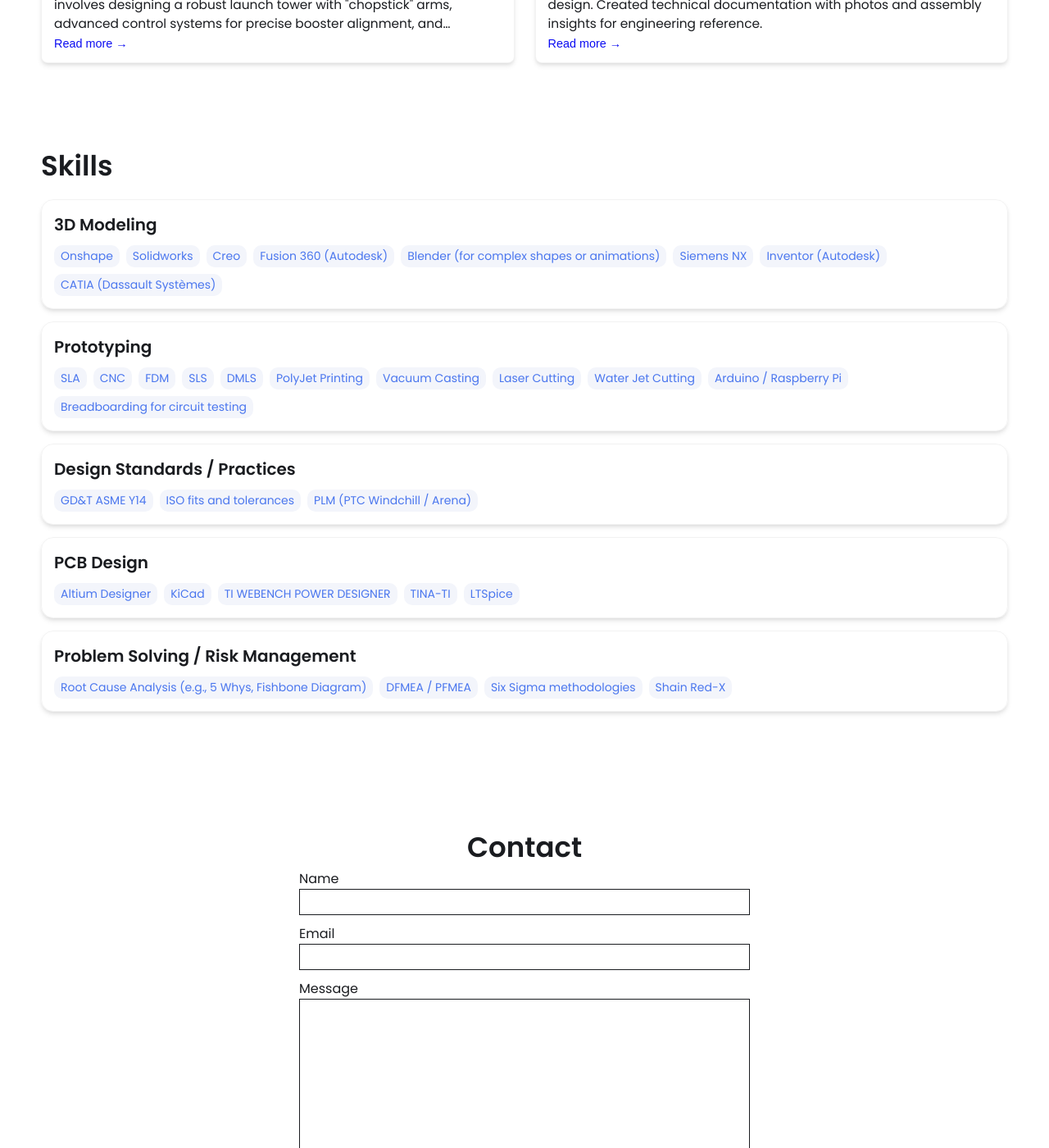
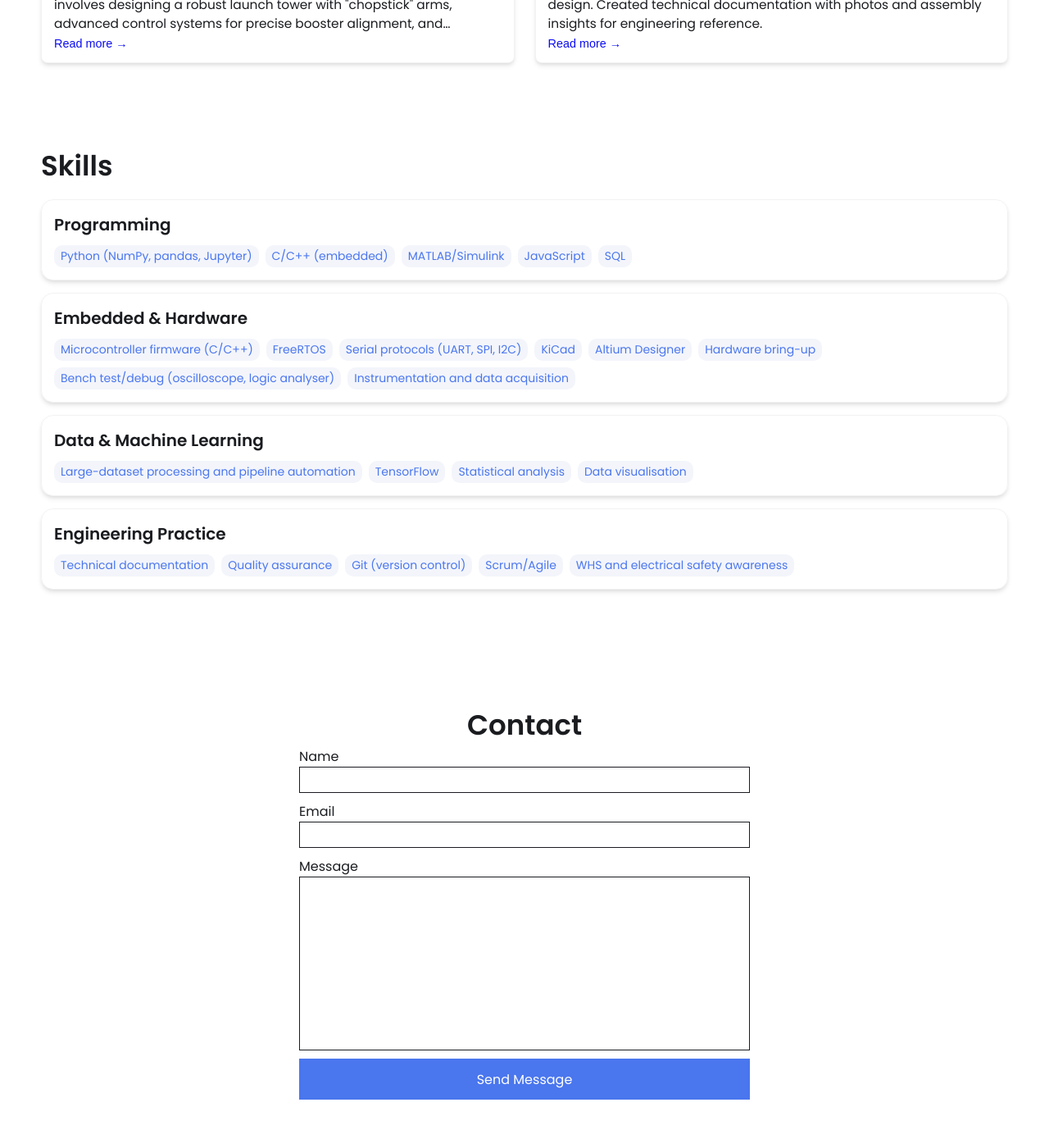
Before and after one commit to OliCar-del/OliCar-del.github.io, a Jekyll site: the page built from index.html, in a window 1280 px wide and 1400 px high, scrolled down 1449 px. Shown: the whole window at 82% size. Built offline with Jekyll 4.4.1, drawn with Linux system fonts in a browser that asks for light colours.

Commit message:
added skills

```diff
--- a/_config.yml
+++ b/_config.yml
@@ -30,7 +30,7 @@
 # Set up external links - this will show up as small icons next to your name.
 
 external-links:    # input only your own url slug. The icons with missing entries will not appear.
-  linkedin: test    # https://www.linkedin.com/in/oliver-carnew-9717862a8
+  linkedin: test    # https://www.linkedin.com/in/oliver-carnew/
   github: leea12    # https://github.com/OliCar-del
   stackoverflow: test      # https://stackoverflow.com/users/{your url slug}
   medium:            # https://medium.com/@{your url slug}
@@ -43,48 +43,40 @@
 
 
 # Skills Section - Add the list of your Skills by categories/tools. The indentation for each level needs to be precise.
-skills:
-  - category: 3D Modeling
+skills: #[cite: 2]
+  - category: Programming #[cite: 1]
     tools:
-    - Onshape
-    - Solidworks
-    - Creo
-    - Fusion 360 (Autodesk)
-    - Blender (for complex shapes or animations)
-    - Siemens NX
-    - Inventor (Autodesk)
-    - CATIA (Dassault Systèmes)
-  - category: Prototyping
+    - Python (NumPy, pandas, Jupyter) #[cite: 1]
+    - C/C++ (embedded) #[cite: 1]
+    - MATLAB/Simulink #[cite: 1]
+    - JavaScript #[cite: 1]
+    - SQL #[cite: 1]
+
+  - category: Embedded & Hardware #[cite: 1]
     tools:
-    - SLA
-    - CNC
-    - FDM
-    - SLS
-    - DMLS
-    - PolyJet Printing
-    - Vacuum Casting
-    - Laser Cutting
-    - Water Jet Cutting
-    - Arduino / Raspberry Pi
-    - Breadboarding for circuit testing
-  - category: Design Standards / Practices
+    - Microcontroller firmware (C/C++) #[cite: 1]
+    - FreeRTOS #[cite: 1]
+    - Serial protocols (UART, SPI, I2C) #[cite: 1]
+    - KiCad #[cite: 1]
+    - Altium Designer #[cite: 1]
+    - Hardware bring-up #[cite: 1]
+    - Bench test/debug (oscilloscope, logic analyser) #[cite: 1]
+    - Instrumentation and data acquisition #[cite: 1]
+
+  - category: Data & Machine Learning #[cite: 1]
     tools:
-    - GD&T ASME Y14
-    - ISO fits and tolerances
-    - PLM (PTC Windchill / Arena)
-  - category: PCB Design
+    - Large-dataset processing and pipeline automation #[cite: 1]
+    - TensorFlow #[cite: 1]
+    - Statistical analysis #[cite: 1]
+    - Data visualisation #[cite: 1]
+
+  - category: Engineering Practice #[cite: 1]
     tools:
-    - Altium Designer
-    - KiCad
-    - TI WEBENCH POWER DESIGNER
-    - TINA-TI
-    - LTSpice
-  - category: Problem Solving / Risk Management
-    tools:
-    - Root Cause Analysis (e.g., 5 Whys, Fishbone Diagram)
-    - DFMEA / PFMEA
-    - Six Sigma methodologies
-    - Shain Red-X
+    - Technical documentation #[cite: 1]
+    - Quality assurance #[cite: 1]
+    - Git (version control) #[cite: 1]
+    - Scrum/Agile #[cite: 1]
+    - WHS and electrical safety awareness #[cite: 1]
 
 
 # Contact Form Setup. Setup an account and copy over the key. When someone fills out the form, it will be received in your email.
```
